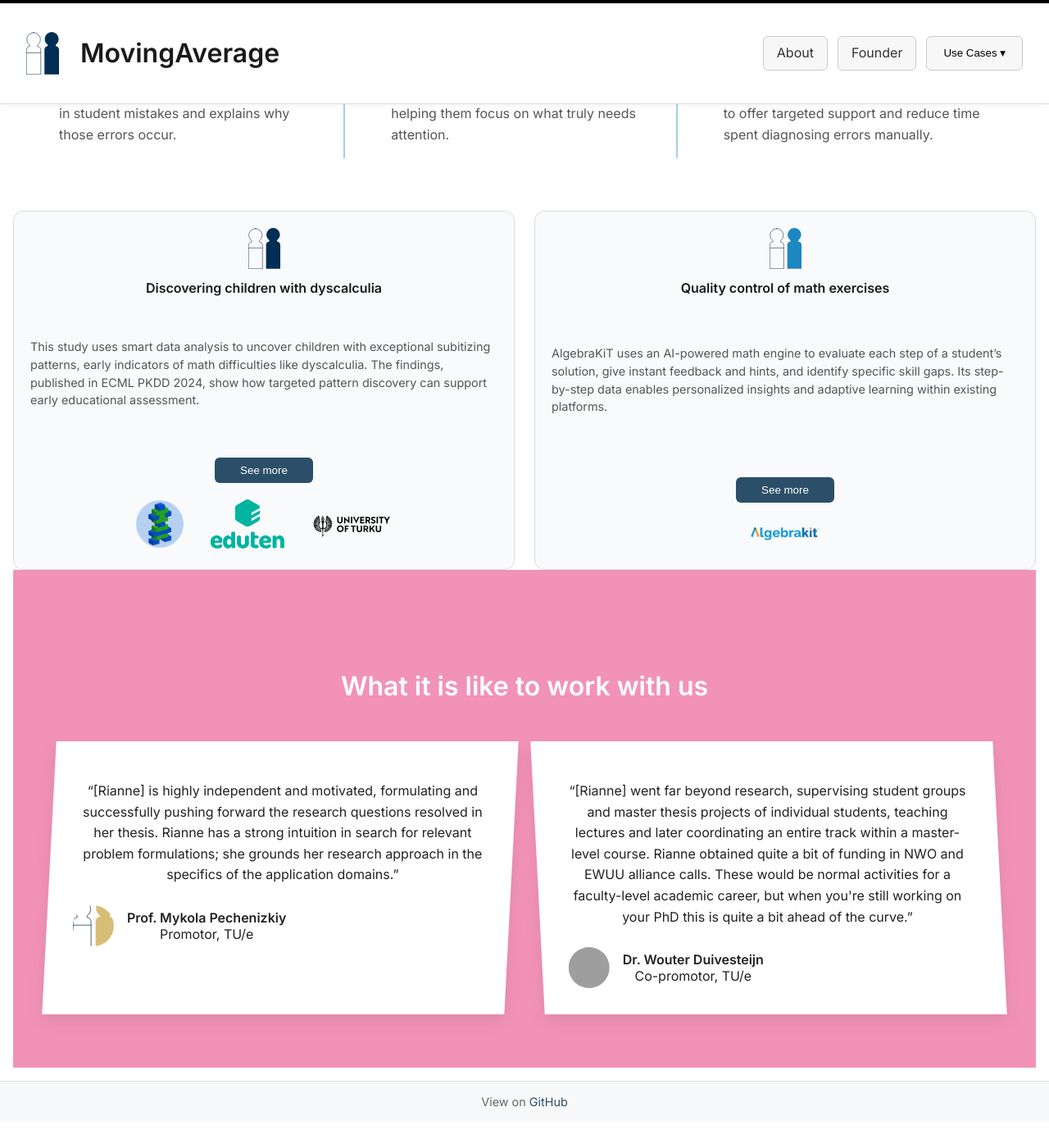
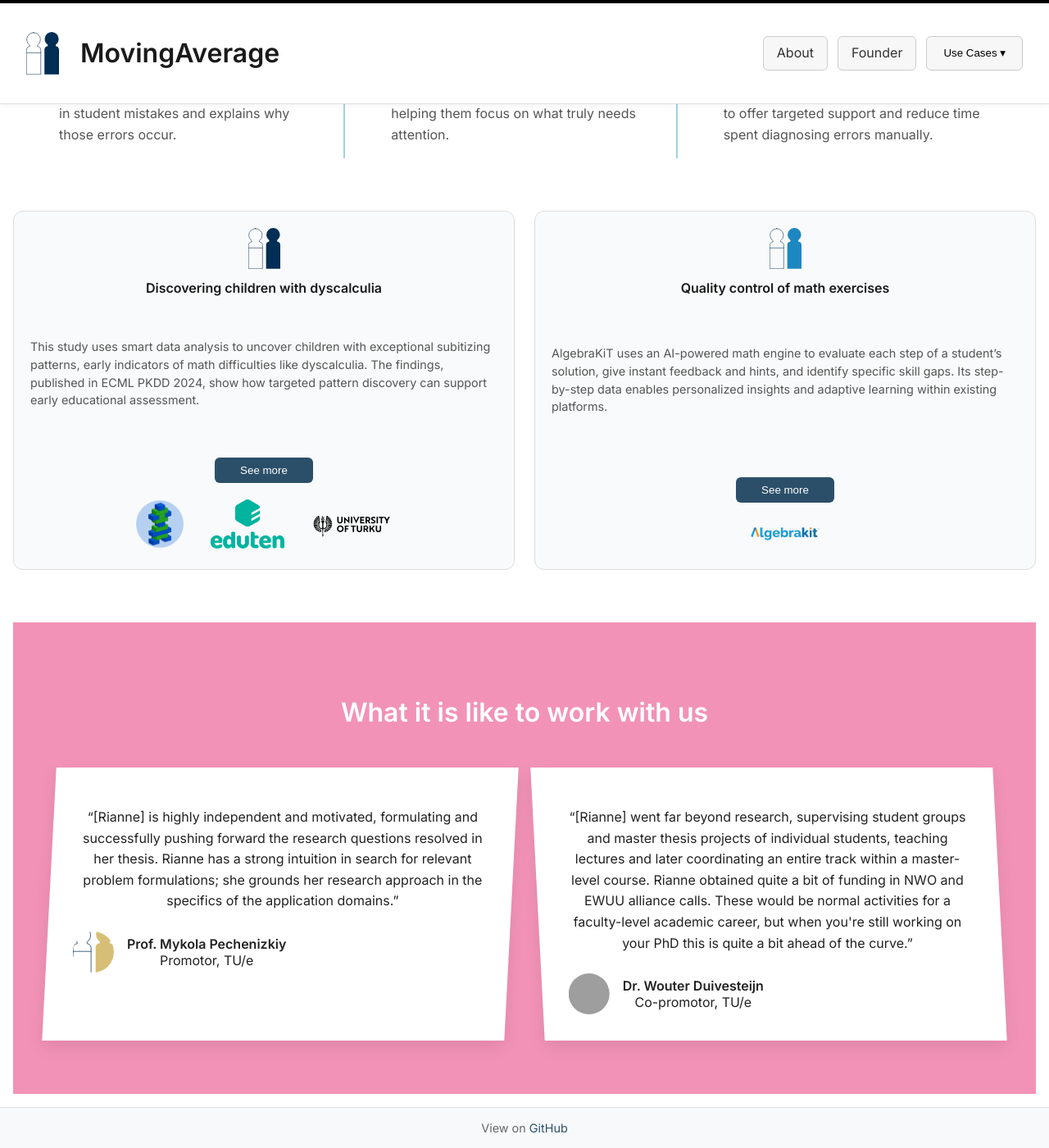
Before and after one commit to moving-average/moving-average.github.io, a Jekyll site: the page built from index.markdown, in a window 1280 px wide and 1400 px high, scrolled down 729 px. Shown: the whole window at 82% size. Built offline with Jekyll 4.4.1, drawn with Linux system fonts in a browser that asks for light colours; before the commit the page ends 2097 px from its top, so only the background shows below that; grey boxes are pictures that could not be loaded.

Commit message:
update style.css

```diff
--- a/assets/style.css
+++ b/assets/style.css
@@ -369,10 +369,12 @@ main.page {
 
 .testimonials-section {
   background-color: #f292b7;
-  padding: 6rem 2rem 4rem 2rem; /* extra ruimte boven */
+  padding: 4rem 2rem;
+  margin-top: 4rem;
   color: white;
   text-align: center;
 }
+
 
 .testimonials-title {
   font-size: 2rem;
```
